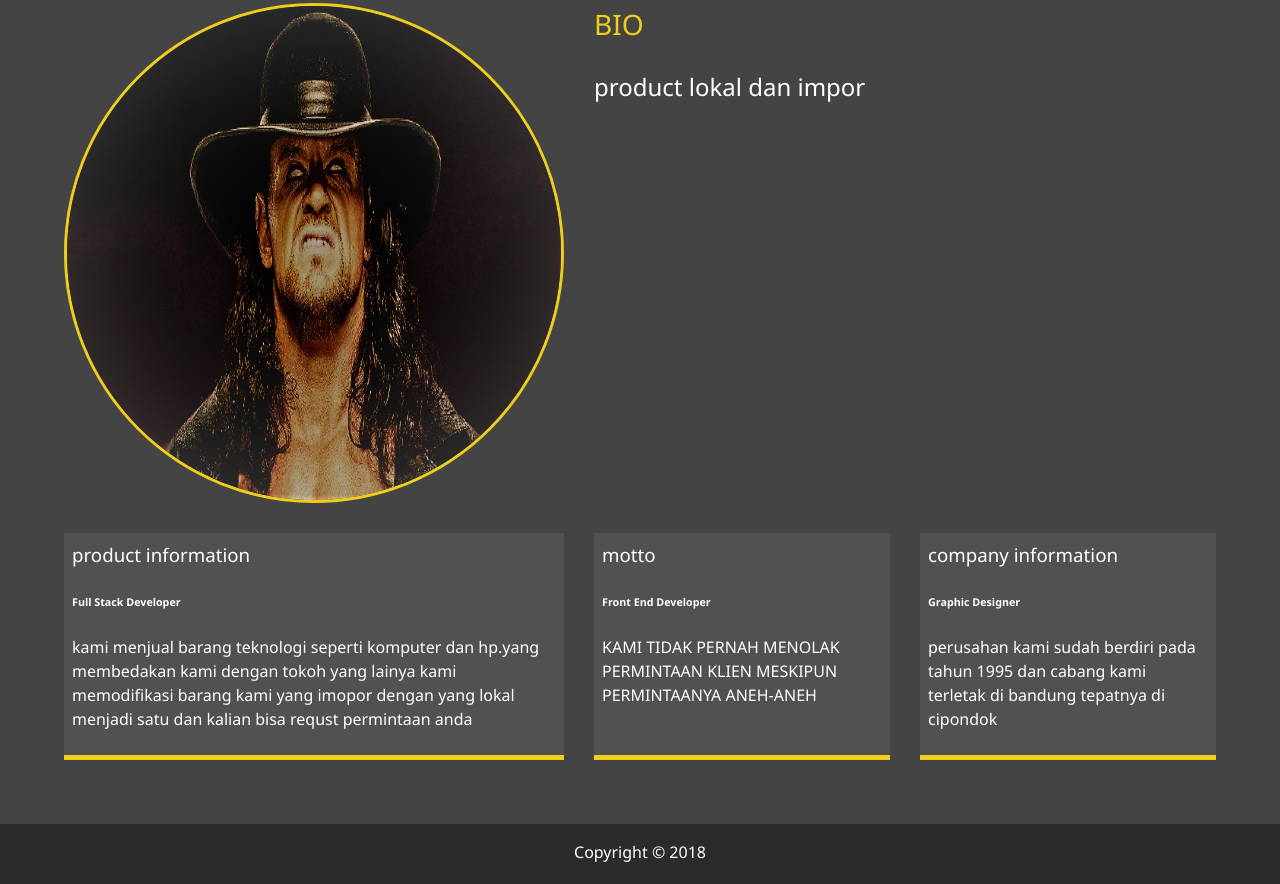
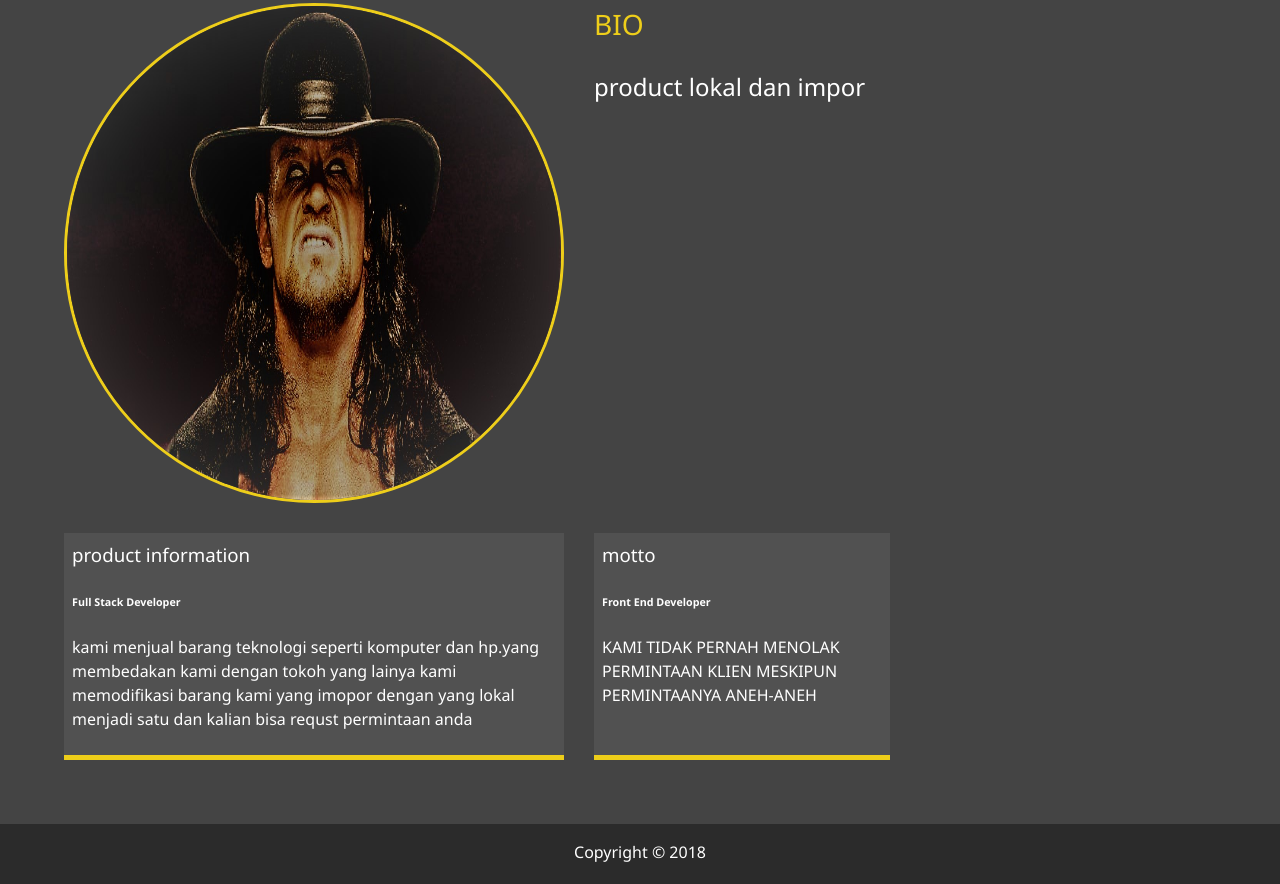
Before and after one commit to muhfadri/fadri, a plain HTML site: page about.html in a window 1280 px wide. Shown: the part 279-1163 px from the top of the page. Drawn offline with Linux system fonts and the light colour scheme; files whose address does not match are found by name.

Commit message:
Update about.html

```diff
--- a/about.html
+++ b/about.html
@@ -78,11 +78,6 @@
         <p>KAMI TIDAK PERNAH MENOLAK PERMINTAAN KLIEN MESKIPUN PERMINTAANYA ANEH-ANEH</p>
       </div>
 
-      <div class="job job-3">
-        <h3>company information</h3>
-        <h6>Graphic Designer</h6>
-        <p>perusahan kami sudah berdiri pada tahun 1995 dan cabang kami terletak di bandung tepatnya di cipondok</p>
-      </div>
     </div>
   </main>
 
```
